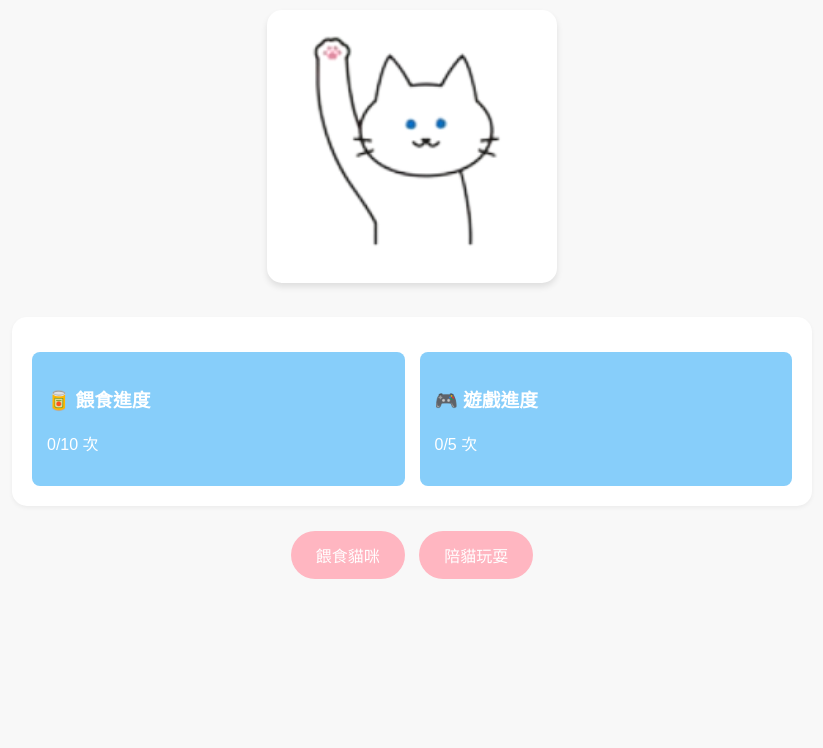
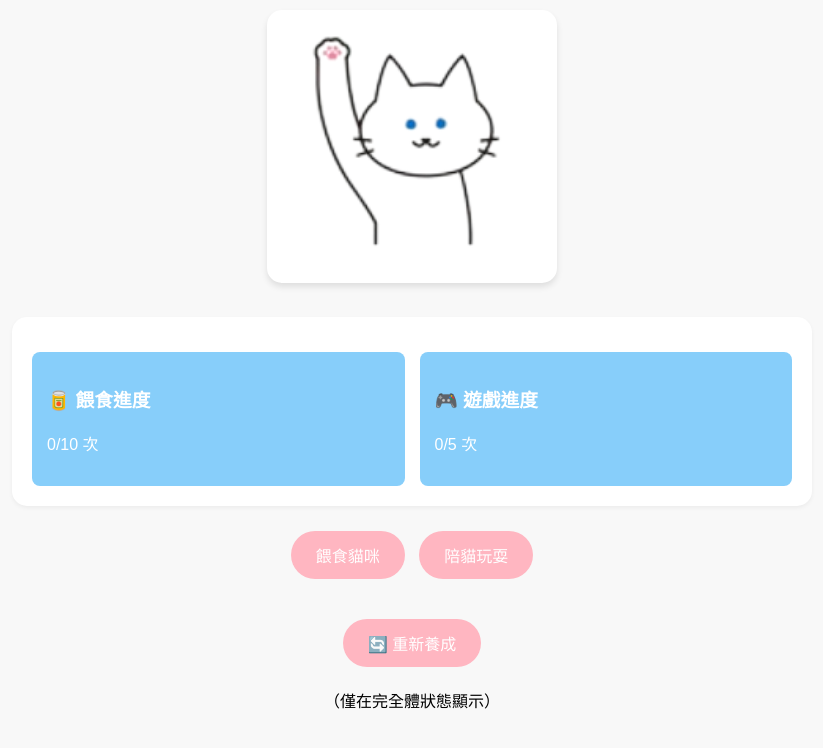
Before and after one commit to resad1983/cat_app, a plain HTML site: page index.html in a window 1280 px wide. Shown: the part 106-854 px from the top of the page, without its empty margins (228-1051 px from the left). Before the commit the page ends 800 px from the top, so only its background shows below. Drawn offline with Linux system fonts and the light colour scheme.

Commit message:
Update index.html

```diff
--- a/index.html
+++ b/index.html
@@ -123,6 +123,14 @@
         <button onclick="interact('feed')">餵食貓咪</button>
         <button onclick="interact('play')">陪貓玩耍</button>
     </div>
+    <!-- 新增於按鈕區塊下方 -->
+<div id="reset-section" style="margin-top: 30px; text-align: center">
+  <button id="reset-btn" class="danger-btn"
+          onclick="catLifecycle.hardReset()">
+    🔄 重新養成
+  </button>
+  <p class="tip-text">（僅在完全體狀態顯示）</p>
+</div>
 
     <script>
         class CatLifecycle {
@@ -255,6 +263,9 @@
                 document.getElementById('stage-title').textContent =
                     `${this.stages[this.state.stage].name} 養成中`;
 
+                const resetBtn = document.getElementById('reset-btn');
+                resetBtn.style.display = this.isMaxStage() ? 'block' : 'none';
+
                 // 更新圖片
                 const imgElement = document.getElementById('cat-image');
                 imgElement.src = this.getImageSrc();
@@ -296,6 +307,33 @@
             catLifecycle.interact(type);
         }
 
+          // 新增重置方法
+  hardReset() {
+    if(!confirm('⚠️ 確定要重新開始嗎？所有成長記錄都會消失！')) return;
+
+    // 徹底清除存檔
+    localStorage.removeItem('catLifeState');
+
+    // 重新初始化所有狀態
+    this.state = {
+      stage: 0,
+      feedCount: 0,
+      playCount: 0,
+      catName: '咪咪',
+      lastFeed: 0,
+      lastPlay: 0
+    };
+
+    this.saveState();
+    this.updateUI();
+    alert('🎉 已重置，開始新的養成旅程吧！');
+  }
+
+  // 新增完全體判斷
+  isMaxStage() {
+    return this.state.stage >= 5; // 假設最高階段為5
+  }
+
         // 錯誤處理
         document.getElementById('cat-image').onerror = function() {
             this.src = 'images/default_cat.png';
```
